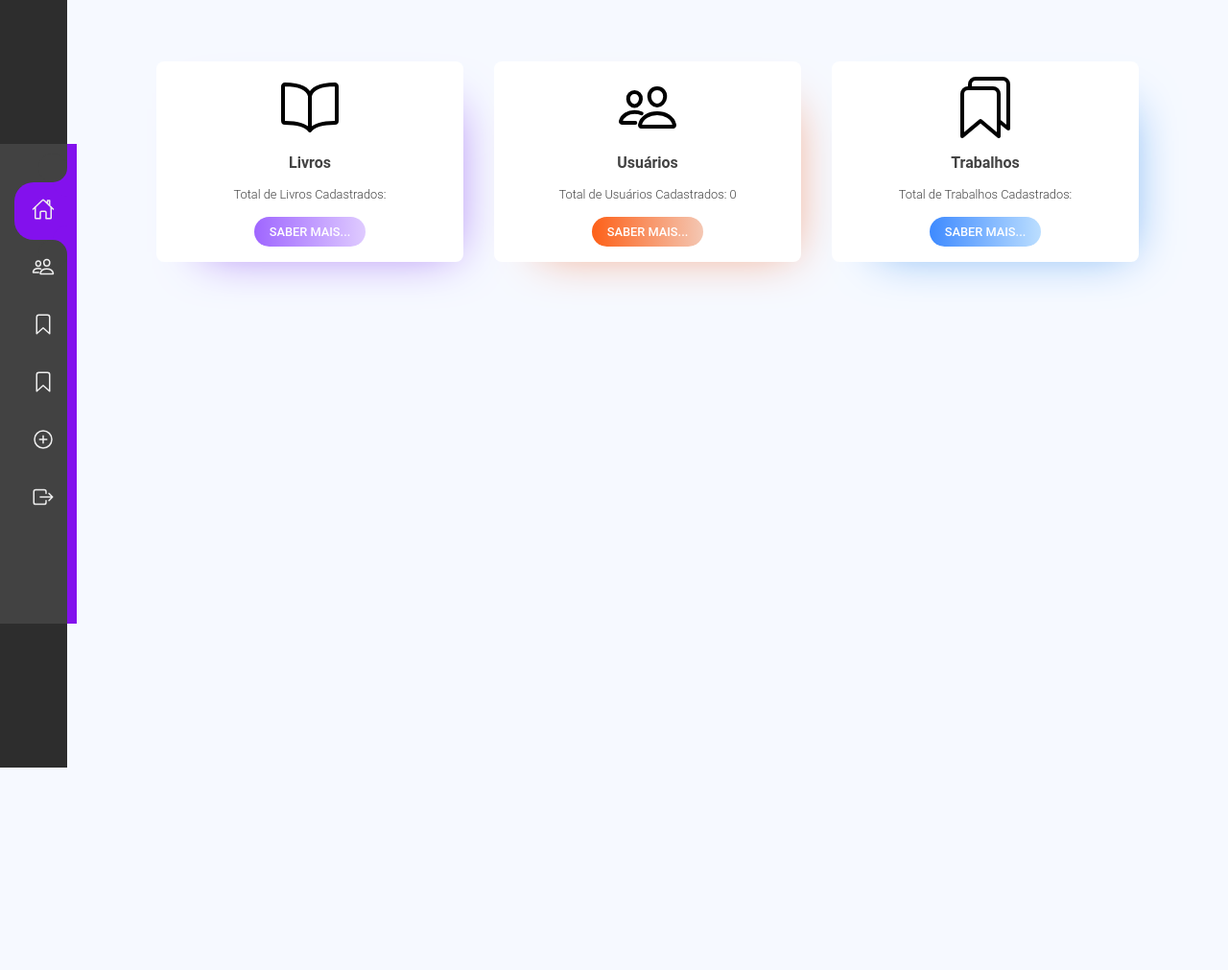
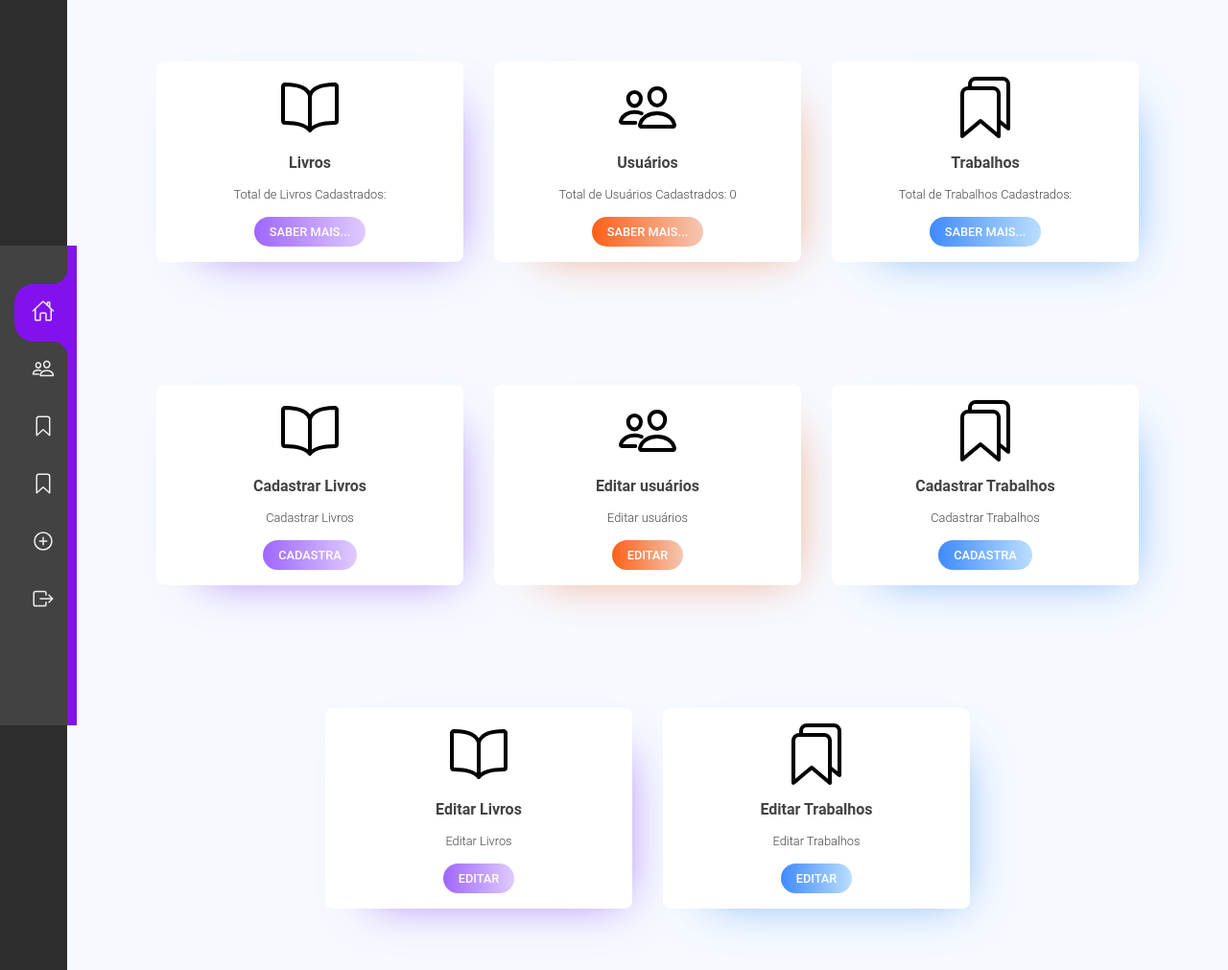
Before and after one commit to BREK1N/OmegaTCC, a Flask app: page /painel in a window 1280 px wide. Shown: the whole page at 96% size. Before the commit the page ends 800 px from the top, so only its background shows below. Run offline with Flask 2, Linux system fonts and the light colour scheme; the visitor is signed in with stand-in values (Sample User, id 1); data that the repository does not hold is empty; some libraries are stand-ins or nearby versions.

Commit message:
painel user
painel user 1/?

```diff
--- a/app/controllers/defaults.py
+++ b/app/controllers/defaults.py
@@ -82,9 +82,20 @@
     consulta_sql = "select * from accounts"
     cursor = mysql.connection.cursor(MySQLdb.cursors.DictCursor)
     cursor.execute(consulta_sql)
-    linhas = cursor.fetchall()
     total_user = cursor.rowcount
     return render_template('painel.html', total_user=total_user)
+
+@app.route('/users')
+def users():
+    if not session.get("session_adm"):
+        return redirect("/login")
+
+    consulta_sql = "select * from accounts"
+    cursor = mysql.connection.cursor(MySQLdb.cursors.DictCursor)
+    cursor.execute(consulta_sql)
+    linhas = cursor.fetchall()
+
+    return render_template('users.html', linhas=linhas)
 
 @app.errorhandler(404)
 def not_found(e):
--- a/app/static/css/painel.css
+++ b/app/static/css/painel.css
@@ -131,6 +131,8 @@
     justify-content: center;
     align-items: center;
 
+    flex-direction: column;
+
     color: #434343;
 
 }
--- a/app/templates/painel.html
+++ b/app/templates/painel.html
@@ -19,7 +19,7 @@
                         </a>
                     </li>
                     <li class="list">
-                        <a href="#">
+                        <a href="{{url_for('users')}}">
                             <span class="icon"><ion-icon name="people-outline"></ion-icon></span>
                             <span class="title">Usuários</span>
                         </a>
@@ -72,7 +72,7 @@
 
                     <h3>Usuários</h3>
                     <span>Total de Usuários Cadastrados: {{total_user}}</span>
-                    <button><a href="#">Saber mais...</a></button>
+                    <button><a href="{{url_for('users')}}">Saber mais...</a></button>
                 </section>
 
                 <section class="card work">
@@ -81,6 +81,56 @@
                     <h3>Trabalhos</h3>
                     <span>Total de Trabalhos Cadastrados: </span>
                     <button><a href="#">Saber mais...</a></button>
+                </section>
+            </main>
+
+            <main class="cards">
+
+                <section class="card book">
+                    <div class="icon">
+                        <img src="../static/src/icons/livro-icon.svg" alt="Icone de livro">
+                    </div>
+                    <h3>Cadastrar Livros</h3>
+                    <span>Cadastrar Livros</span>
+                    <button><a href="#">Cadastra</a></button>
+
+                </section>
+
+                <section class="card user">
+                    <div class="icon"><img src="../static/src/icons/user-icon.svg" alt="Icone de Usuário"></div>
+
+                    <h3>Editar usuários</h3>
+                    <span>Editar usuários</span>
+                    <button><a href="{{url_for('users')}}">Editar</a></button>
+                </section>
+
+                <section class="card work">
+                    <div class="icon"><img src="../static/src/icons/marcador-icon.svg" alt="Icone dos Trabalhos" ></div>
+
+                    <h3>Cadastrar Trabalhos</h3>
+                    <span>Cadastrar Trabalhos</span>
+                    <button><a href="#">Cadastra</a></button>
+                </section>
+            </main>
+
+            <main class="cards">
+
+                <section class="card book">
+                    <div class="icon">
+                        <img src="../static/src/icons/livro-icon.svg" alt="Icone de livro">
+                    </div>
+                    <h3>Editar Livros</h3>
+                    <span>Editar Livros</span>
+                    <button><a href="#">Editar</a></button>
+
+                </section>
+
+                <section class="card work">
+                    <div class="icon"><img src="../static/src/icons/marcador-icon.svg" alt="Icone dos Trabalhos" ></div>
+
+                    <h3>Editar Trabalhos</h3>
+                    <span>Editar Trabalhos</span>
+                    <button><a href="#">Editar</a></button>
                 </section>
             </main>
         </div>
```
Also changed, not shown: app/templates/users.html (added, +14 -0 lines).
